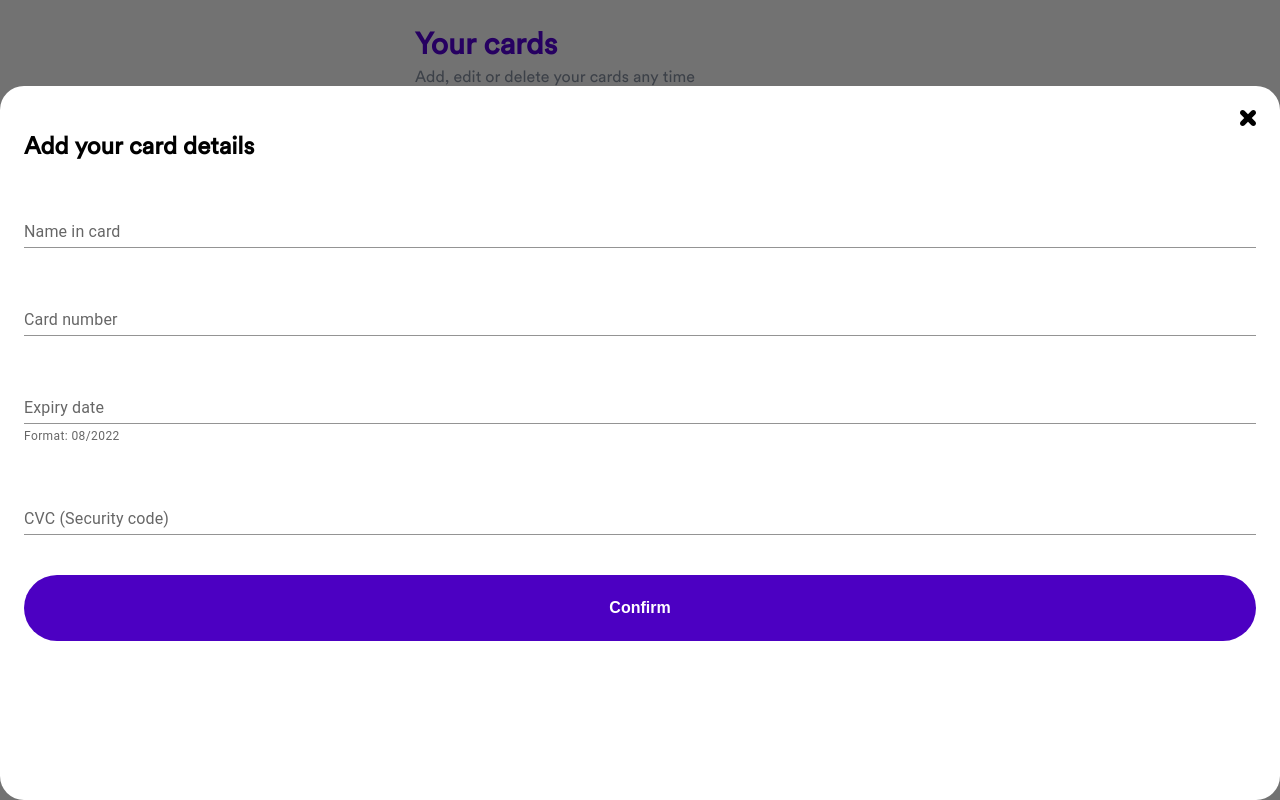
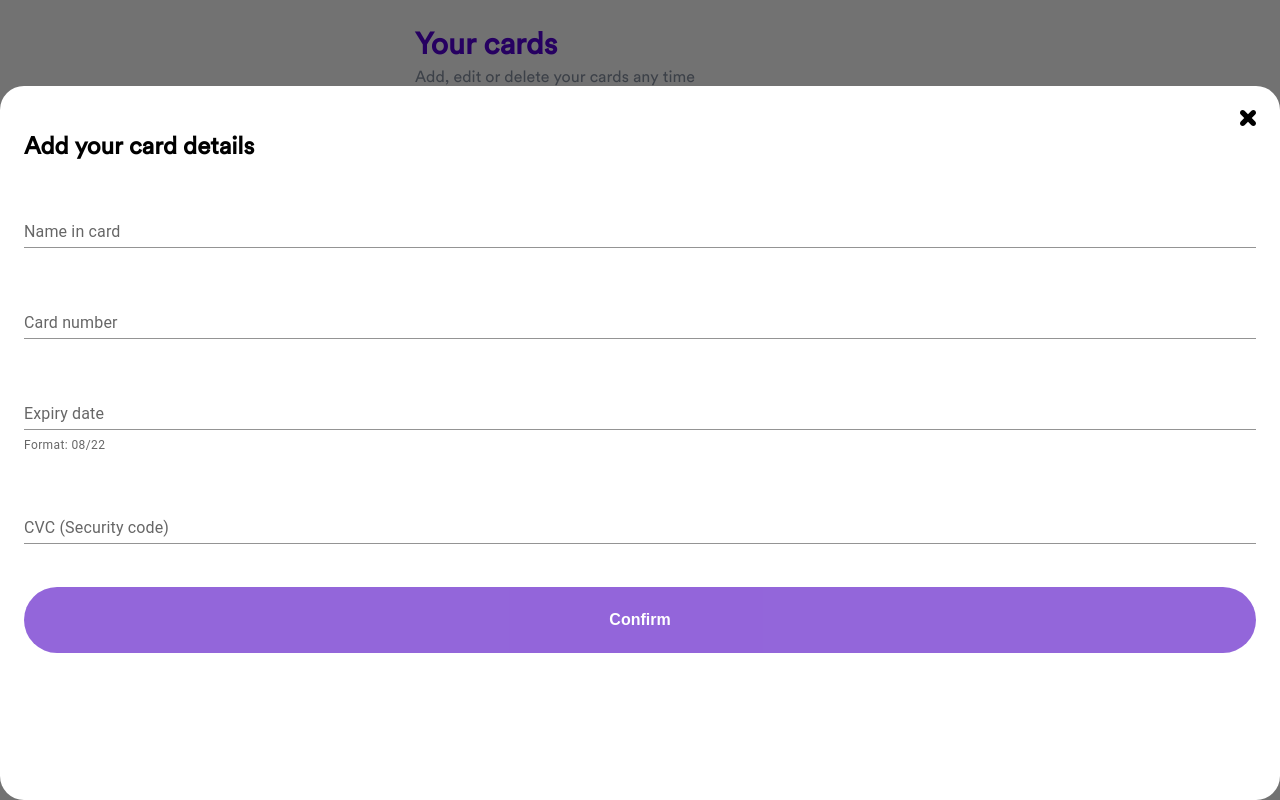
Before and after one commit to MaciejWisniewski/payment-manager-ui, a React (Create React App) app: page / in a window 1280 px wide. Both pictures are taken after a click on the button "Add new card". Built offline with nearby package versions, Linux system fonts and the light colour scheme.

Commit message:
Add form validation

```diff
--- a/package.json
+++ b/package.json
@@ -22,7 +22,8 @@
     "react-is": "^18.2.0",
     "react-scripts": "5.0.1",
     "typescript": "^4.4.2",
-    "web-vitals": "^2.1.0"
+    "web-vitals": "^2.1.0",
+    "yup": "^0.32.11"
   },
   "scripts": {
     "start": "react-scripts start",
--- a/src/components/BankCardForm.tsx
+++ b/src/components/BankCardForm.tsx
@@ -7,6 +7,7 @@ import Button from './common/Button';
 import close from '../svgs/close.svg';
 import { FormHelperText } from '@mui/material';
 import { useBankCardStore } from '../stores/bankCardStore';
+import * as Yup from 'yup';
 
 const Root = styled('form')`
   width: 100%;
@@ -30,6 +31,27 @@ const Close = styled('div')`
   text-align: right;
 `;
 
+const validationSchema = Yup.object().shape({
+  fullName: Yup.string()
+    .matches(
+      /^[a-z]([-']?[a-z]+)*( [a-z]([-']?[a-z]+)*)+$/i,
+      'Please fill in first name and surname'
+    )
+    .required('Please fill in your name'),
+  cardNumber: Yup.string()
+    .matches(/^\s*(?:\d\s*){16}$/i, 'Card number must be exactly 16 digit long')
+    .required('Please fill in card number'),
+  expiryDate: Yup.string()
+    .matches(
+      /[0-9][0-9][/][0-9][0-9]$/i,
+      'Please fill in the date in valid format'
+    )
+    .required('Please fill in expiry date'),
+  cvc: Yup.string()
+    .matches(/^[0-9]{3}$/i, 'CVC must be a 3 digit number')
+    .required('Please fill in CVC number'),
+});
+
 interface BankCardFormProps {
   onClose: () => void;
   onSubmit: () => void;
@@ -45,12 +67,13 @@ const BankCardForm: React.FC<BankCardFormProps> = ({ onClose, onSubmit }) => {
       expiryDate: '',
       cvc: '',
     },
+    validationSchema: validationSchema,
     onSubmit: async (values) => {
-      console.log('values: ', values);
+      const [month, year] = values.expiryDate.split('/');
       bankCardStore.addBankCard({
         fullName: values.fullName,
         cardNumber: values.cardNumber,
-        expiryDate: new Date(values.expiryDate),
+        expiryDate: new Date(parseInt(year), parseInt(month)),
         cvc: values.cvc,
       });
       onSubmit();
@@ -66,30 +89,50 @@ const BankCardForm: React.FC<BankCardFormProps> = ({ onClose, onSubmit }) => {
       <Input
         name="fullName"
         label="Name in card"
-        autoFocus
         value={formik.values.fullName}
+        error={formik.errors.fullName}
+        color={formik.errors.fullName ? 'error' : 'success'}
+        focused={formik.touched.fullName}
+        onBlur={formik.handleBlur}
         onChange={formik.handleChange}
       />
       <Input
         name="cardNumber"
         label="Card number"
         value={formik.values.cardNumber}
+        error={formik.errors.cardNumber}
+        color={formik.errors.cardNumber ? 'error' : 'success'}
+        focused={formik.touched.cardNumber}
+        onBlur={formik.handleBlur}
         onChange={formik.handleChange}
       />
       <Input
         name="expiryDate"
         label="Expiry date"
         value={formik.values.expiryDate}
+        error={formik.errors.expiryDate}
+        color={formik.errors.expiryDate ? 'error' : 'success'}
+        focused={formik.touched.expiryDate}
+        onBlur={formik.handleBlur}
         onChange={formik.handleChange}
       />
-      <FormHelperText>Format: 08/2022</FormHelperText>
+      <FormHelperText>Format: 08/22</FormHelperText>
       <Input
         name="cvc"
         label="CVC (Security code)"
         value={formik.values.cvc}
+        error={formik.errors.cvc}
+        color={formik.errors.cvc ? 'error' : 'success'}
+        focused={formik.touched.cvc}
+        onBlur={formik.handleBlur}
         onChange={formik.handleChange}
       />
-      <Button label="Confirm" type="submit" style={{ marginTop: 40 }} />
+      <Button
+        label="Confirm"
+        type="submit"
+        style={{ marginTop: 40 }}
+        disabled={!(formik.dirty && formik.isValid)}
+      />
     </Root>
   );
 };
--- a/src/components/common/Button.tsx
+++ b/src/components/common/Button.tsx
@@ -11,6 +11,10 @@ const Root = styled('button')`
   font-weight: bold;
   border-radius: 100px;
   border: unset;
+
+  &:disabled {
+    opacity: 0.6;
+  }
 `;
 
 interface ButtonProps {
@@ -18,16 +22,12 @@ interface ButtonProps {
   onClick?: () => void;
   style?: CSSProperties;
   type?: 'button' | 'submit' | 'reset';
+  disabled?: boolean;
 }
 
-const Button: React.FC<ButtonProps> = ({
-  label,
-  onClick,
-  style,
-  type = 'button',
-}) => {
+const Button: React.FC<ButtonProps> = ({ label, type = 'button', ...rest }) => {
   return (
-    <Root type={type} onClick={onClick} style={style}>
+    <Root type={type} {...rest}>
       {label}
     </Root>
   );
--- a/src/components/common/Input.tsx
+++ b/src/components/common/Input.tsx
@@ -1,5 +1,5 @@
 import React from 'react';
-import { TextField } from '@mui/material';
+import { FormHelperText, TextField } from '@mui/material';
 import { styled } from '@mui/system';
 
 const Root = styled('div')`
@@ -11,13 +11,18 @@ interface InputProps {
   label: string;
   autoFocus?: boolean;
   value: any;
+  error?: string;
+  color?: 'success' | 'error';
+  focused?: boolean;
+  onBlur: (e: React.FocusEvent<any, Element>) => void;
   onChange: (e: React.ChangeEvent<any>) => void;
 }
 
-const Input: React.FC<InputProps> = ({ name, ...rest }) => {
+const Input: React.FC<InputProps> = ({ name, error, ...rest }) => {
   return (
     <Root>
       <TextField id={name} name={name} variant="standard" fullWidth {...rest} />
+      <FormHelperText error>{error}</FormHelperText>
     </Root>
   );
 };
```
Also changed, not shown: 1 other file (tests, documents, lock files or other folders).
